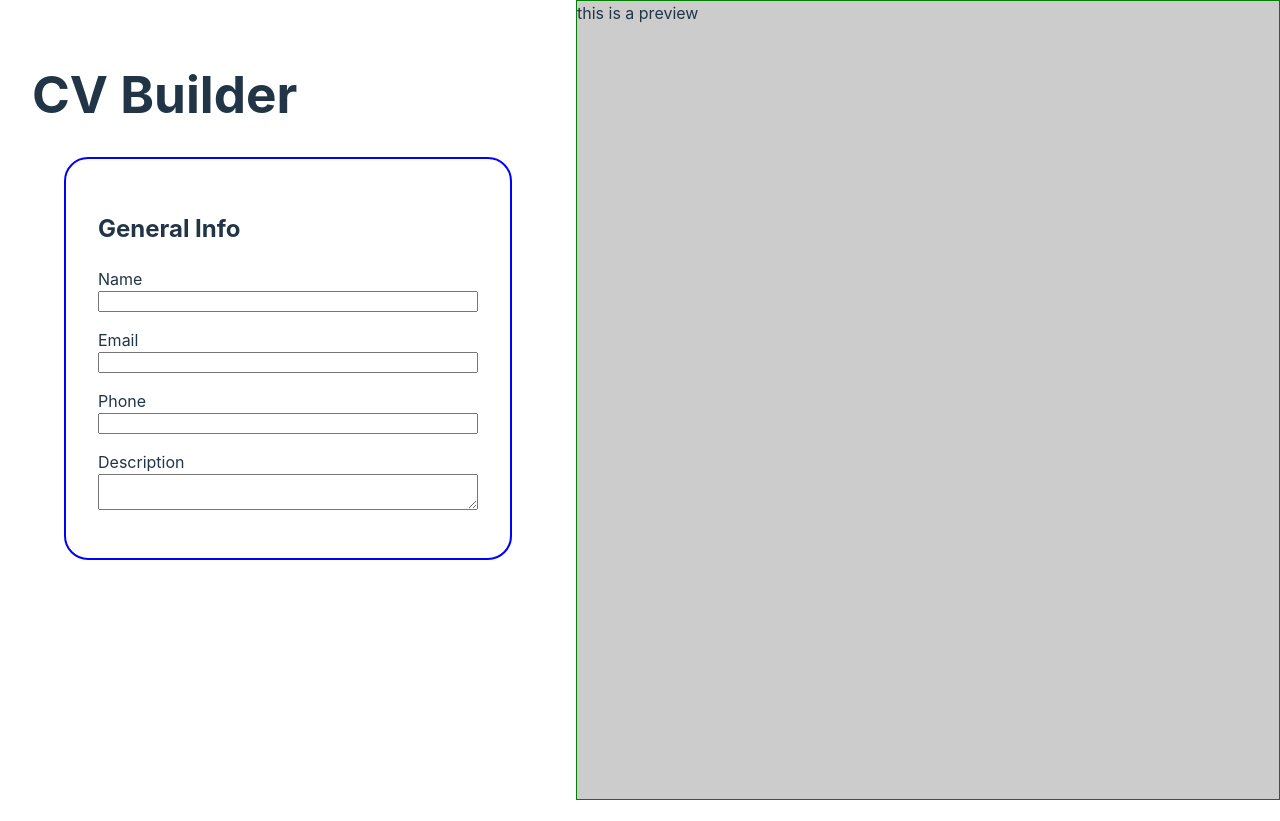
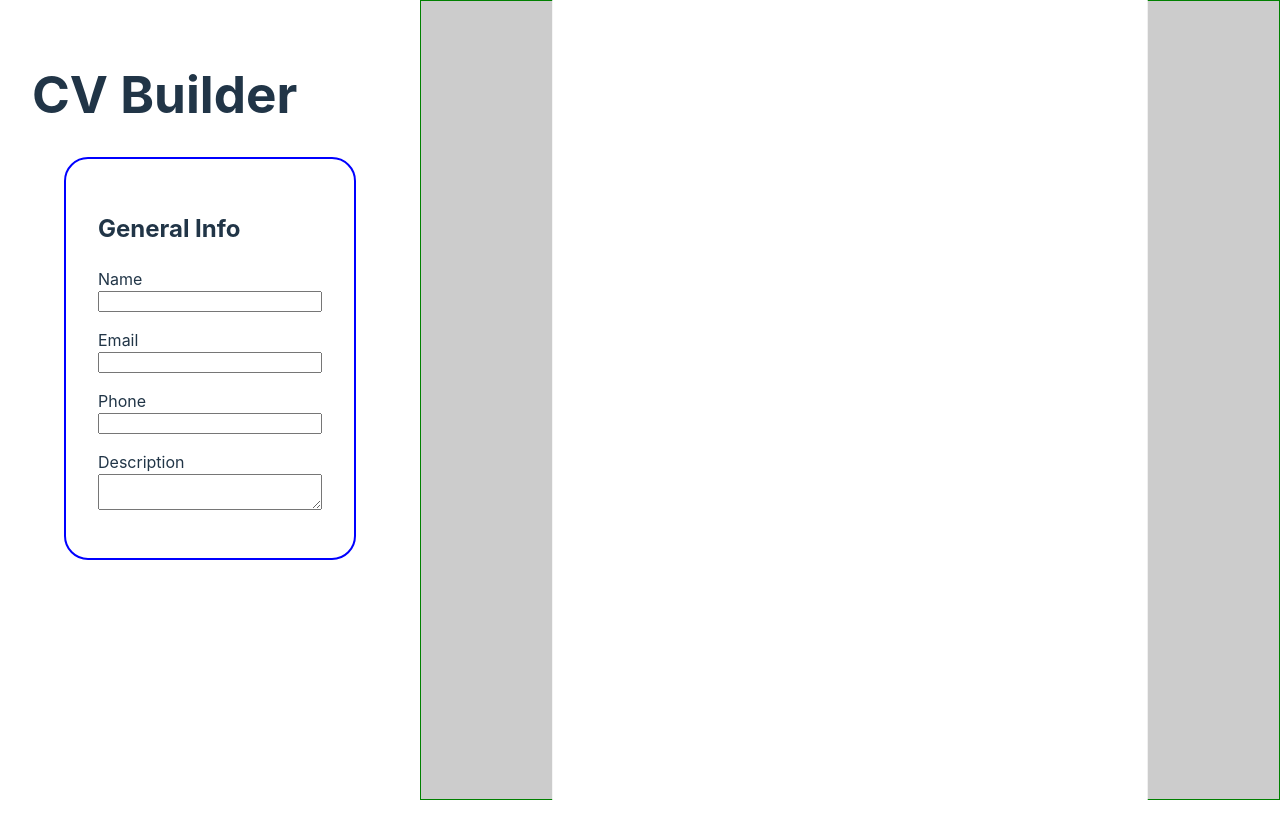
Before and after one commit to StuCM/cv-builder, a React (Vite) app: page / in a window 1280 px wide. Before the commit the page ends 800 px from the top, so only its background shows below. Built offline with nearby package versions, Linux system fonts and the light colour scheme.

Commit message:
set up preview with dynamic data

```diff
--- a/src/App.css
+++ b/src/App.css
@@ -9,9 +9,21 @@
 }
 
 .preview {
+	display: flex;
+	place-items: center;
 	border: 1px solid green;
 	flex-grow: 1;
 	background-color: #ccc;
+	max-height: 100vh;
+	padding: 2rem;
+}
+
+.a4Page {
+	width: 210mm;
+	height: 297mm;
+	transform-origin: center;
+	transform: scale(0.75);
+	background-color: white;
 }
 
 .inputs {
--- a/src/App.tsx
+++ b/src/App.tsx
@@ -5,11 +5,29 @@ import Editor from './components/Editor'
 import Preview from './components/Preview'
 
 function App() {
-  const [data, setData] = useState({} as Data)
+  const [data, setData] = useState<Data>({
+    general: {
+      name: '',
+      email: '',
+      phone: '',
+      description: '',
+    },
+    education: [],
+    work: [],
+  })
+
+  const handleGeneralChange = (
+    e: React.ChangeEvent<HTMLInputElement | HTMLTextAreaElement>
+  ) => {
+    const { id, value } = e.target
+    const general = { ...data.general, [id]: value }
+    setData({ ...data, general })
+  }
+
   return (
     <>
-      <Editor />
-      <Preview />
+      <Editor generalInputChange={ handleGeneralChange } />
+      <Preview {...data} />
     </>
   )
 }
--- a/src/components/Editor.tsx
+++ b/src/components/Editor.tsx
@@ -1,10 +1,14 @@
 import GeneralInput from "./GeneralInput"
 
-function Editor() {
+interface EditorProps {
+    generalInputChange: ((event: React.ChangeEvent<HTMLInputElement | HTMLTextAreaElement>) => void) | undefined
+}
+
+function Editor({ generalInputChange }: EditorProps) {
     return (
         <div className="editor">
             <h1>CV Builder</h1>
-            <GeneralInput />
+            <GeneralInput onChange={ generalInputChange } />
 
         </div>
     )
--- a/src/components/GeneralInput.tsx
+++ b/src/components/GeneralInput.tsx
@@ -1,11 +1,16 @@
+import React from 'react'
 import Input, { InputProps } from './Input'
 
-function GeneralInput() {
+interface GeneralInputProps {
+    onChange: ((event: React.ChangeEvent<HTMLInputElement | HTMLTextAreaElement>) => void) | undefined
+}
+
+function GeneralInput({ onChange }: GeneralInputProps) {
   const inputs: InputProps[] = [
-    { type: 'text', id: 'name', onChange: undefined },
-    { type: 'email', id: 'email', onChange: undefined },
-    { type: 'tel', id: 'phone', onChange: undefined },
-    { type: 'textarea', id: 'description', onChange: undefined },
+    { type: 'text', id: 'name', onChange },
+    { type: 'email', id: 'email', onChange },
+    { type: 'tel', id: 'phone', onChange },
+    { type: 'textarea', id: 'description', onChange },
   ]
 
   return (
--- /dev/null
+++ b/src/components/GeneralPreview.tsx
@@ -0,0 +1,14 @@
+import { General } from '../types/types'
+
+function GeneralPreview({name, email, phone, description}: General) {
+  return (
+    <section className='a4Page'>
+      <h1>{name}</h1>
+      <p>{email}</p>
+      <p>{phone}</p>
+      <p>{description}</p>
+    </section>
+  )
+}
+
+export default GeneralPreview;
--- a/src/components/Preview.tsx
+++ b/src/components/Preview.tsx
@@ -1,7 +1,10 @@
-function Preview() {
+import { Data } from "../types/types"
+import GeneralPreview from "./GeneralPreview"
+
+function Preview({ general, education, work }:Data) {
     return (
         <div className="preview">
-            this is a preview
+            <GeneralPreview {...general} />
         </div>
     )
 }
--- a/src/index.css
+++ b/src/index.css
@@ -26,7 +26,7 @@ body {
 	margin: 0;
 	display: flex;
 	min-width: 320px;
-	min-height: 100vh;
+	height: 100vh;
 }
 
 h1 {
```
